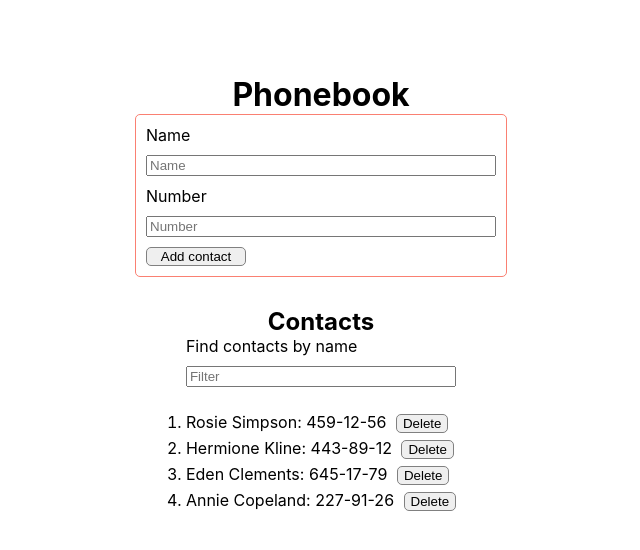
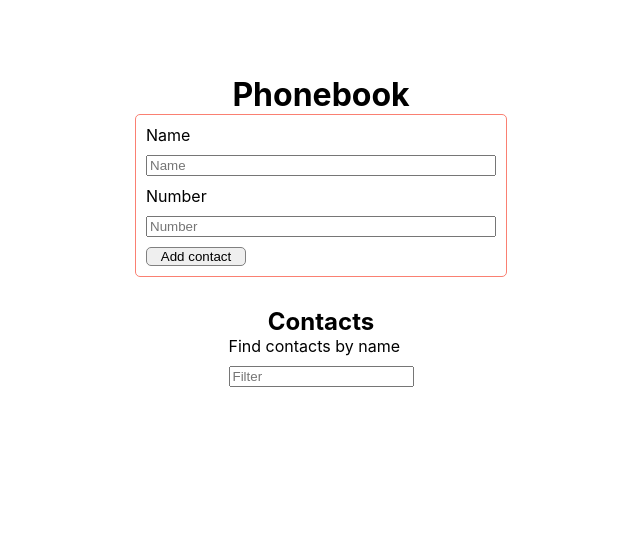
Before and after one commit to Vovkulaka21/goit-react-hw-04-phonebook, a React (Create React App) app: page / in a window 1280 px wide. Shown: the top 550 px of the page, without its empty margins (319-959 px from the left). Built offline with nearby package versions, Linux system fonts and the light colour scheme.

Commit message:
Update App.jsx

```diff
--- a/src/components/App.jsx
+++ b/src/components/App.jsx
@@ -1,6 +1,6 @@
 import css from './App.module.css';
 
-import { useState } from 'react';
+import { useState, useEffect } from 'react';
 import { nanoid } from 'nanoid';
 
 import AddContactForm from './AddContactForm/AddContactForm';
@@ -8,11 +8,15 @@ import Phonebook from './Phonebook/Phonebook';
 import ContactFilter from './ContactFilter/ContactFilter';
 
 const App = () => {
-  const [contacts, setContacts] = useState([{id: 'id-1', name: 'Rosie Simpson', number: '459-12-56'},
-  {id: 'id-2', name: 'Hermione Kline', number: '443-89-12'},
-  {id: 'id-3', name: 'Eden Clements', number: '645-17-79'},
-  {id: 'id-4', name: 'Annie Copeland', number: '227-91-26'}]);
+  const [contacts, setContacts] = useState(() => {
+    const data = JSON.parse(localStorage.getItem('saved-contacts'));
+    return data || [];
+  });
   const [filter, setFilter] = useState('');
+
+  useEffect(() => {
+    localStorage.setItem('saved-contacts', JSON.stringify(contacts));
+  }, [contacts]);
 
   const dublicateName = ({ name }) => {
     const normalizeName = name.toLowerCase().replaceAll(' ', '');
@@ -47,7 +51,6 @@ const App = () => {
   const inputFilter = ({ target }) => setFilter(target.value);
 
   const getFilteredContacts = () => {
-
     if (!filter) {
       return contacts;
     }
@@ -72,39 +75,10 @@ const App = () => {
       <h2>Contacts</h2>
       <div className={css.contacts_box}>
         <ContactFilter inputFilter={inputFilter} />
-        <Phonebook
-          items={items}
-          deleteContact={deleteContact}
-        />
+        <Phonebook items={items} deleteContact={deleteContact} />
       </div>
     </div>
   );
 };
 
-/* class App extends Component {
-  state = {
-    contacts: [],
-    filter: '',
-  };
-
-  componentDidMount() {
-
-    const contacts = JSON.parse(localStorage.getItem('saved-contacts'));
-    if (contacts?.length) {
-      this.setState({
-        contacts,
-      });
-    }
-  }
-
-  componentDidUpdate(prevProps, prevState) {
-    if (prevState.contacts.length !== this.state.contacts.length) {
-      localStorage.setItem(
-        'saved-contacts',
-        JSON.stringify(this.state.contacts)
-      );
-    }
-  }
-} */
-
 export default App;
```
